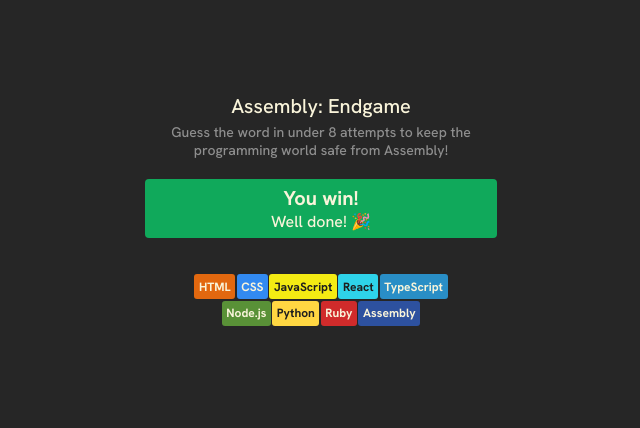
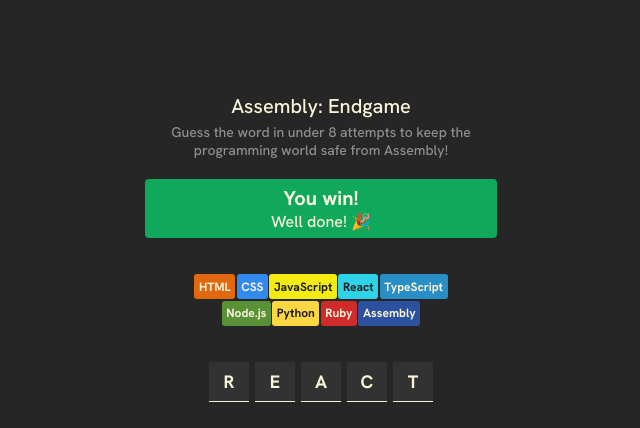
Before and after one commit to prachi1025/React-Assembly-Endgame-App, a React (Vite) app: page / in a window 1280 px wide. Shown: the top 428 px of the page, without its empty margins (319-959 px from the left). Built offline with nearby package versions, Linux system fonts and the light colour scheme.

Commit message:
add static current word array

```diff
--- a/index.css
+++ b/index.css
@@ -18,6 +18,7 @@
     flex-direction: column;
     justify-content: center;
     align-items: center;
+    gap: 36px
 }
 
 div.top-div {
@@ -91,7 +92,6 @@
     align-content: flex-start;
     gap: 1.5px;
     flex-wrap: wrap;
-    margin-top: 36px;
 }
 
 div.language-container .language-chip {
@@ -108,3 +108,27 @@
     align-items: center;
     gap: 4.5px;
 }
+
+div.game-word-container {
+   display:flex;
+   flex-direction: row;
+   gap: 6px;
+   max-height: 40px;
+   flex-wrap: wrap;
+}
+
+span.game-word {
+    display: flex;
+    width: 40px;
+    height: 40px;
+    padding: 6px;
+    flex-direction: column;
+    justify-content: center;
+    align-items: center;
+    gap: 6px;
+    border-bottom: 1px solid #F9F4DA;
+    background: #323232;
+    font-size: 18px;
+    color: #F9F4DA;
+    font-weight: 700;
+}
--- a/src/App.jsx
+++ b/src/App.jsx
@@ -1,8 +1,18 @@
 import { languages } from "./assets/languages"
-
-const languageChips = languages.map(language => <span className={"language-chip"} style={{ backgroundColor:language.backgroundColor, color:language.color}}>{language.name}</span>)
+import React from "react"
 
 export default function App() {
+
+  const [currentWord, setCurrentWord] = React.useState("react")
+
+  //current word in jsx on the page
+  const gameWord = Array.from(currentWord).map((word, index) =>
+    <span key={index} className="game-word">{word.toLocaleUpperCase()}</span>
+    )
+
+  //language chips on the page
+  const languageChips = languages.map(language => <span className={"language-chip"} style={{ backgroundColor:language.backgroundColor, color:language.color}} key={language.name}>{language.name}</span>)
+
   return (
     <main>
       <div className="top-div">
@@ -20,6 +30,11 @@
       <div className="language-container">
         {languageChips}
       </div>
+
+      <div className="game-word-container">
+        {gameWord}
+      </div>
+
     </main>
   )
 }
```
